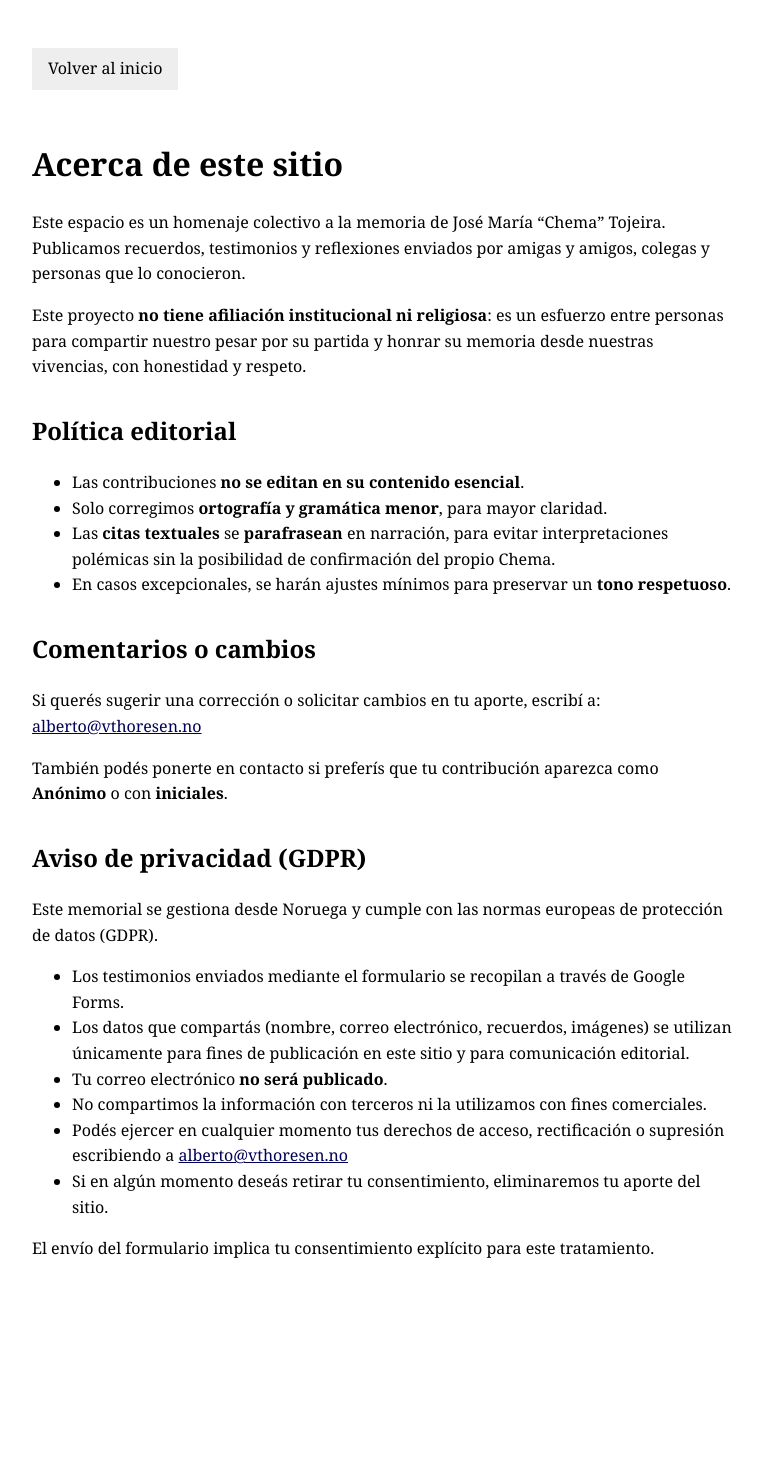
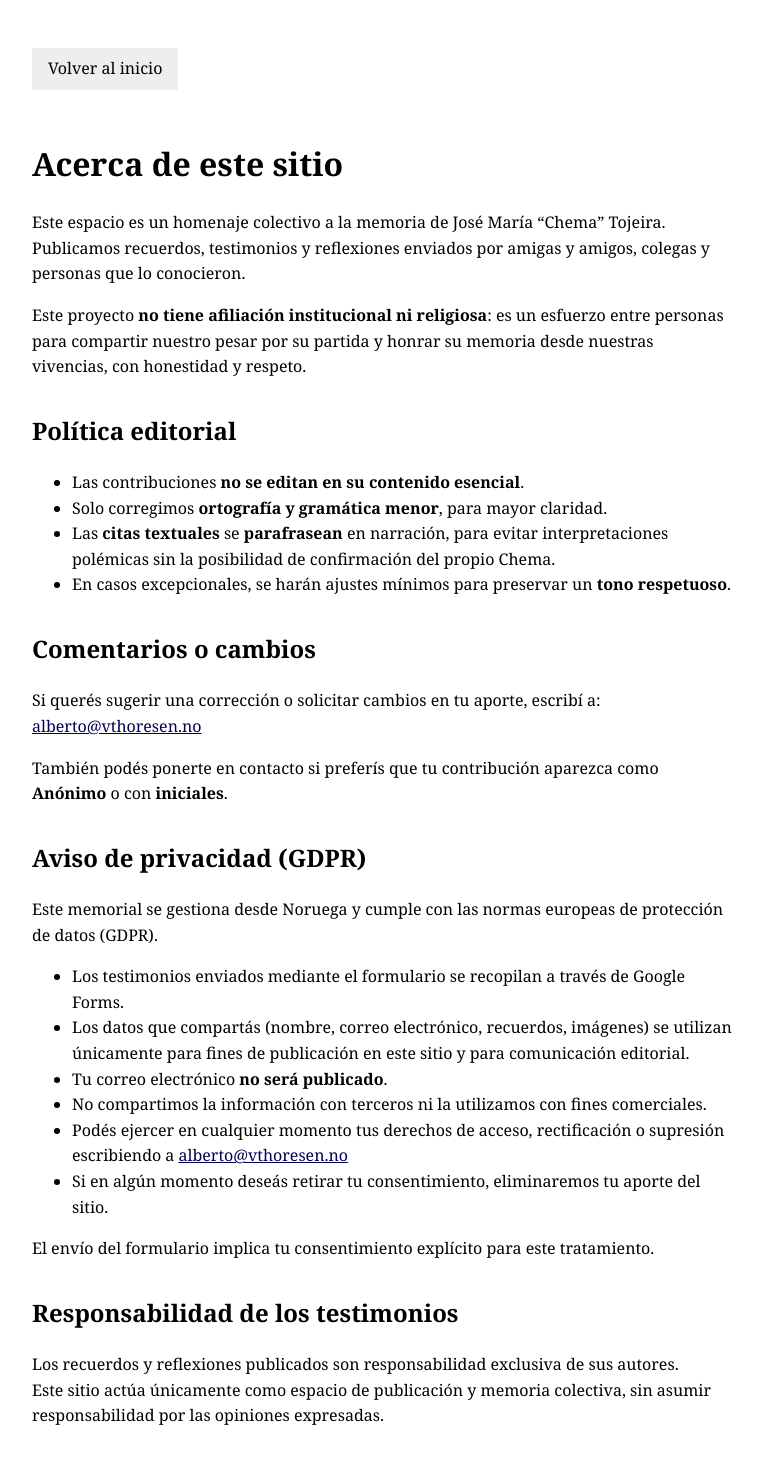
Before and after one commit to albertovth/graciaschema-site, a Jekyll site: the page built from acerca.md, in a window 1280 px wide. Shown: the whole page, without its empty margins (258-1021 px from the left). Built offline with Jekyll 4.4.1, drawn with Linux system fonts in a browser that asks for light colours; before the commit the page ends 1294 px from its top, so only the background shows below that.

Commit message:
Update acerca.md

```diff
--- a/acerca.md
+++ b/acerca.md
@@ -41,3 +41,8 @@ Este memorial se gestiona desde Noruega y cumple con las normas europeas de prot
 - Si en algún momento deseás retirar tu consentimiento, eliminaremos tu aporte del sitio.
 
 El envío del formulario implica tu consentimiento explícito para este tratamiento.
+
+## Responsabilidad de los testimonios
+
+Los recuerdos y reflexiones publicados son responsabilidad exclusiva de sus autores.
+Este sitio actúa únicamente como espacio de publicación y memoria colectiva, sin asumir responsabilidad por las opiniones expresadas.
```
